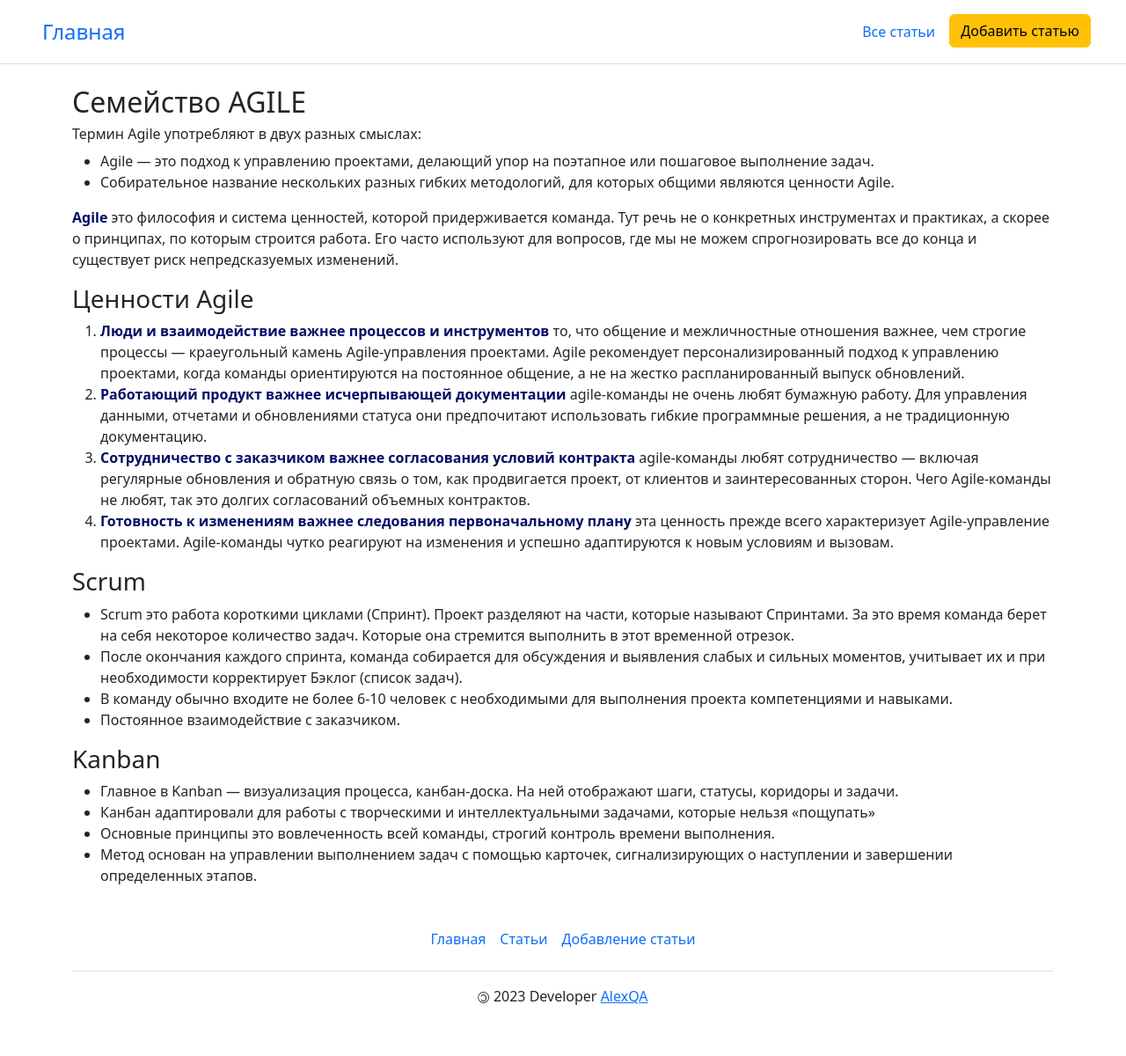
After one commit to Aleks-QA/flask_python, a Flask app: page /questions in a window 1280 px wide. The commit adds this page. Shown: the whole page at 88% size. Run offline with Flask 3, Linux system fonts and the light colour scheme.

Commit message:
add questions.html

```diff
--- a/app.py
+++ b/app.py
@@ -70,6 +70,11 @@ def css():
     return render_template("css.html")
 
 
+@app.route('/questions')
+def questions():
+    return render_template("questions.html")
+
+
 @app.route('/git')
 def git():
     return render_template("git.html")
--- a/templates/index.html
+++ b/templates/index.html
@@ -178,6 +178,7 @@
             <li><a href="/git">Команды Git</a></li>
             <li><a href="/sql">Команды SQL</a></li>
             <li><a href="/css">Свойства CSS</a></li>
+            <li><a href="/questions">Популярные вопросы</a></li>
           </ol>
         </div>
         <div class="p-4">
--- /dev/null
+++ b/templates/questions.html
@@ -0,0 +1,44 @@
+{% extends 'base.html' %}
+
+
+{% block title %}
+Популярные вопросы
+{% endblock %}
+
+
+{% block body %}
+
+<div class="container">
+  <h2> Семейство AGILE </h2>
+  <h6>Термин Agile употребляют в двух разных смыслах:</h6>
+  <ul>
+    <li>Agile — это подход к управлению проектами, делающий упор на поэтапное или пошаговое выполнение задач. </li>
+    <li>Собирательное название нескольких разных гибких методологий, для которых общими являются ценности Agile. </li>
+  </ul>
+  <p>
+    <strong>Agile</strong> это философия и система ценностей, которой придерживается команда. Тут речь не о конкретных инструментах и практиках, а скорее о принципах, по которым строится работа. Его часто используют для вопросов, где мы не можем спрогнозировать все до конца и существует риск непредсказуемых изменений.
+  </p>
+  <h3>Ценности Agile</h3>
+  <ol>
+    <li><strong>Люди и взаимодействие важнее процессов и инструментов</strong> то, что общение и межличностные отношения важнее, чем строгие процессы — краеугольный камень Agile-управления проектами. Agile рекомендует персонализированный подход к управлению проектами, когда команды ориентируются на постоянное общение, а не на жестко распланированный выпуск обновлений. </li>
+    <li><strong>Работающий продукт важнее исчерпывающей документации</strong> agile-команды не очень любят бумажную работу. Для управления данными, отчетами и обновлениями статуса они предпочитают использовать гибкие программные решения, а не традиционную документацию. </li>
+    <li><strong>Сотрудничество с заказчиком важнее согласования условий контракта</strong> agile-команды любят сотрудничество — включая регулярные обновления и обратную связь о том, как продвигается проект, от клиентов и заинтересованных сторон. Чего Agile-команды не любят, так это долгих согласований объемных контрактов. </li>
+    <li><strong>Готовность к изменениям важнее следования первоначальному плану</strong> эта ценность прежде всего характеризует Agile-управление проектами. Agile-команды чутко реагируют на изменения и успешно адаптируются к новым условиям и вызовам.</li>
+  </ol>
+  <h3>Scrum</h3>
+  <ul>
+    <li>Scrum это работа короткими циклами (Спринт). Проект разделяют на части, которые называют Спринтами. За это время команда берет на себя некоторое количество задач. Которые она стремится выполнить в этот временной отрезок.</li>
+    <li>После окончания каждого спринта, команда собирается для обсуждения и выявления слабых и сильных моментов, учитывает их и при необходимости корректирует Бэклог (список задач).</li>
+    <li>В команду обычно входите не более 6-10 человек с необходимыми для выполнения проекта компетенциями и навыками.</li>
+    <li>Постоянное взаимодействие с заказчиком.</li>
+  </ul>
+  <h3>Kanban</h3>
+  <ul>
+    <li>Главное в Kanban — визуализация процесса, канбан-доска. На ней отображают шаги, статусы, коридоры и задачи. </li>
+    <li>Канбан адаптировали для работы с творческими и интеллектуальными задачами, которые нельзя «пощупать»</li>
+    <li>Основные принципы это вовлеченность всей команды, строгий контроль времени выполнения.</li>
+    <li>Метод основан на управлении выполнением задач с помощью карточек, сигнализирующих о наступлении и завершении определенных этапов.</li>
+  </ul>
+</div>
+
+{% endblock %}
```
